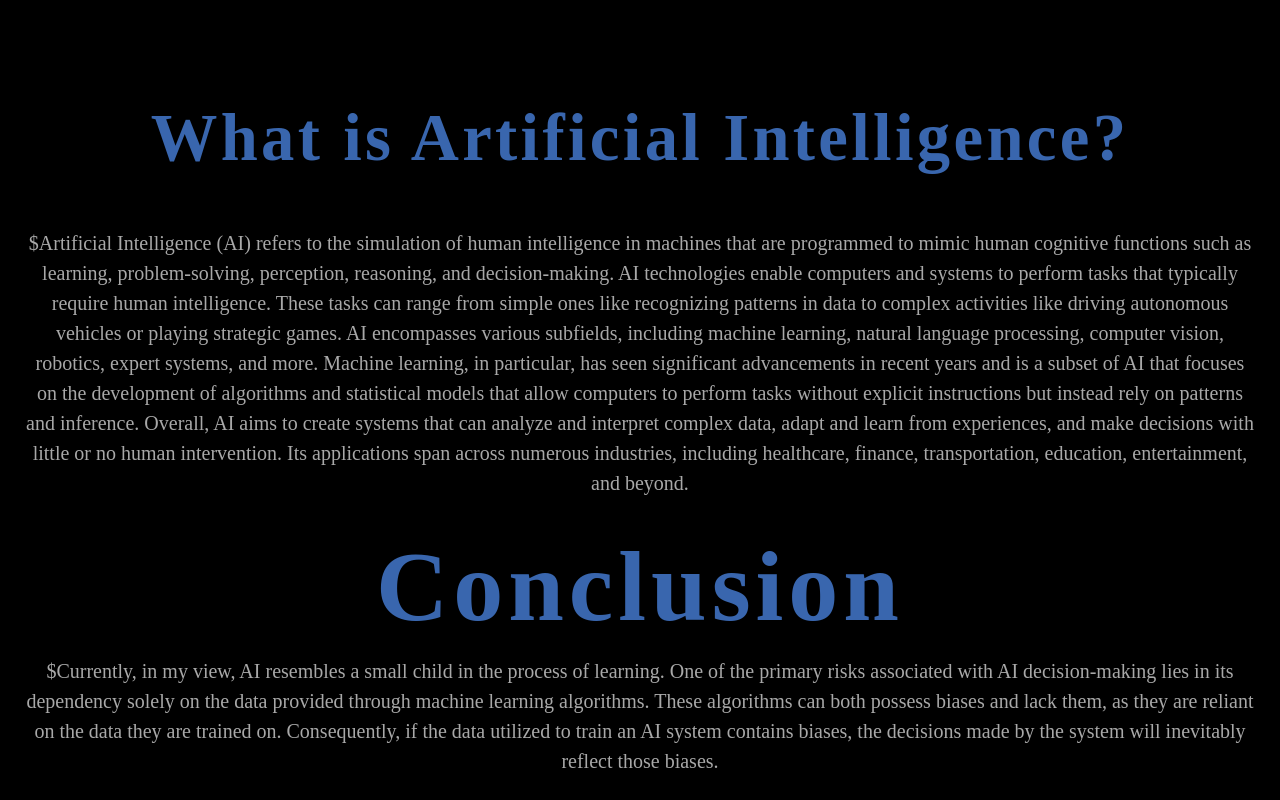
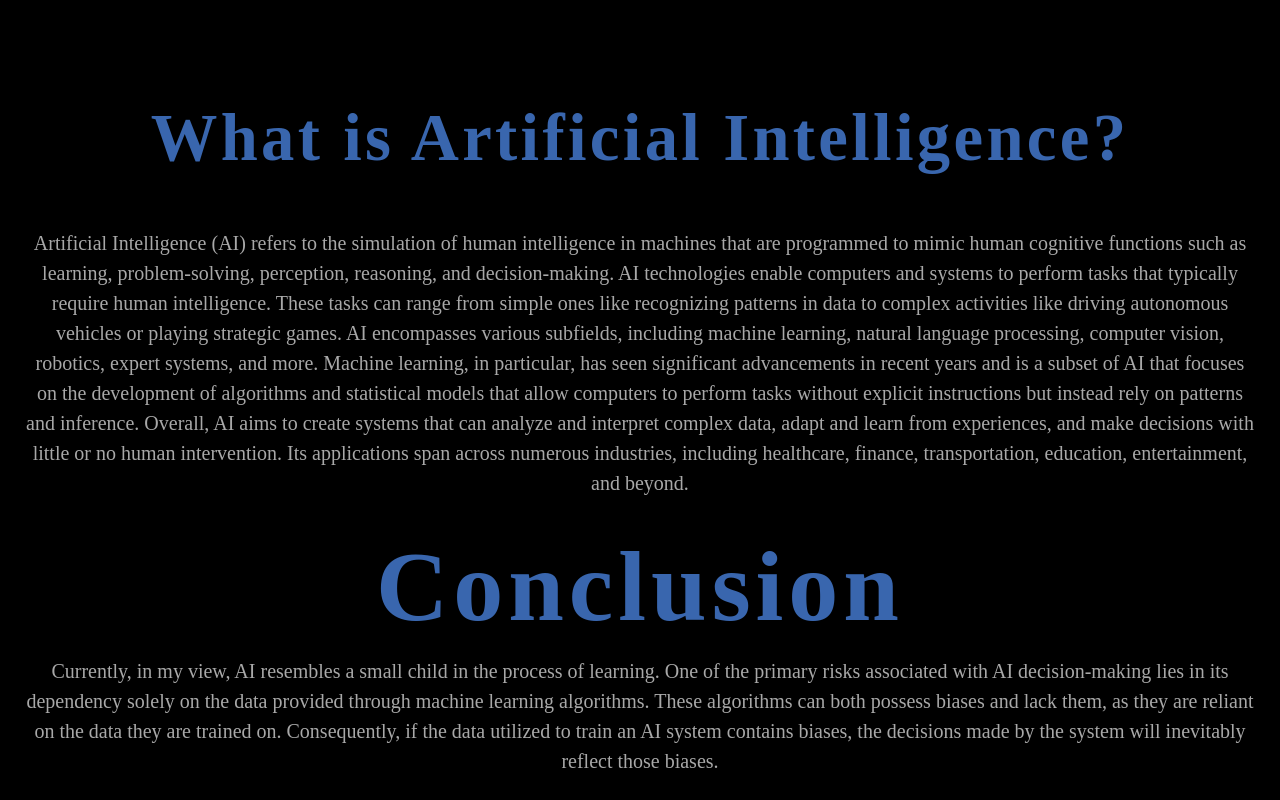
Before and after one commit to MuhammadRaffey/english-final-project, a Next.js app: page / in a window 1280 px wide. Shown: the part 608-1408 px from the top of the page. Built offline with nearby package versions, Linux system fonts and the light colour scheme.

Commit message:
changed $ sign in main page

```diff
--- a/src/app/page.tsx
+++ b/src/app/page.tsx
@@ -79,7 +79,7 @@ const Home = () => {
       </div>
       <div>
         <p className="sm:text-center text-[20px] sm:text-2xls text-white sm:text-[#a8a8a8] delay-150 duration-150 sm:hover:text-[#fff]">
-          ${main}
+          {main}
         </p>
       </div>
       <footer>
@@ -87,7 +87,7 @@ const Home = () => {
           Conclusion
         </h2>
         <p className="sm:text-center text-[20px] sm:text-2xls text-white sm:text-[#a8a8a8] delay-150 duration-150 sm:hover:text-[#fff]">
-          ${foot}
+          {foot}
         </p>
       </footer>
     </div>
```
